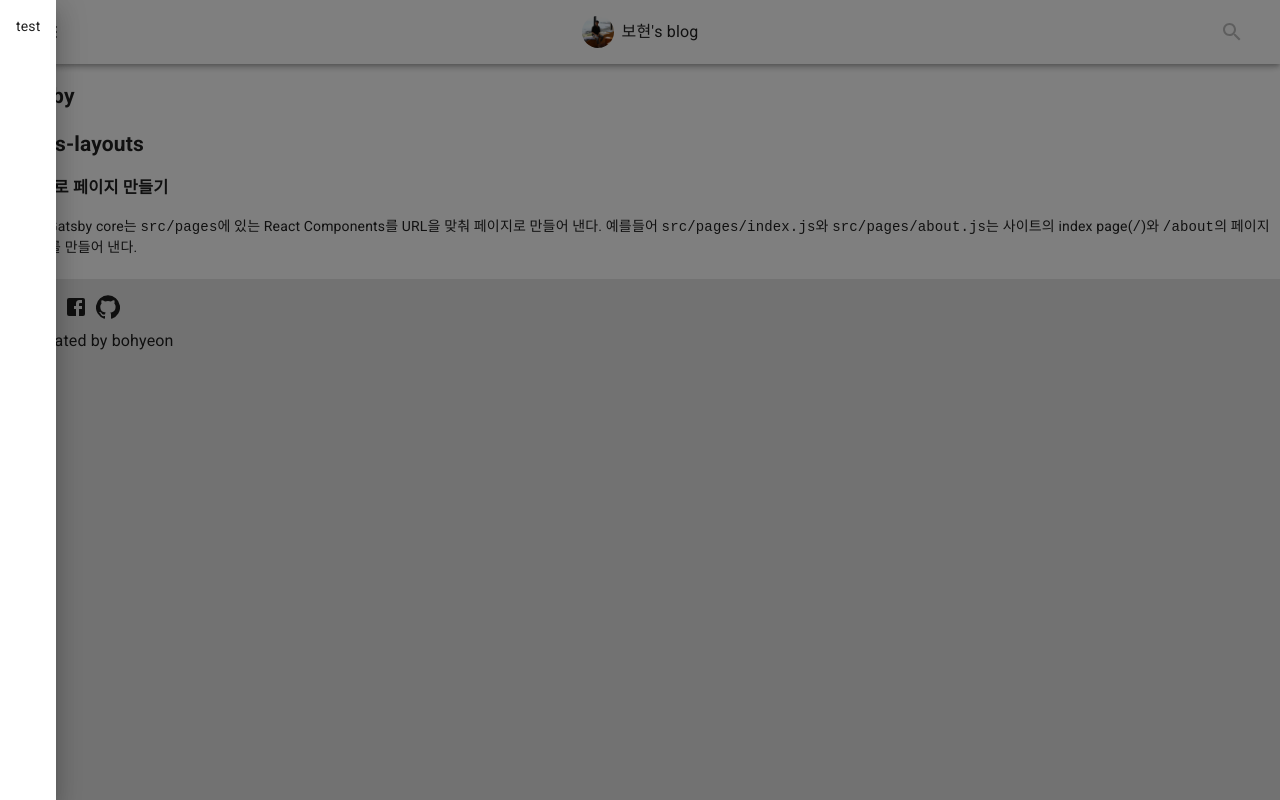
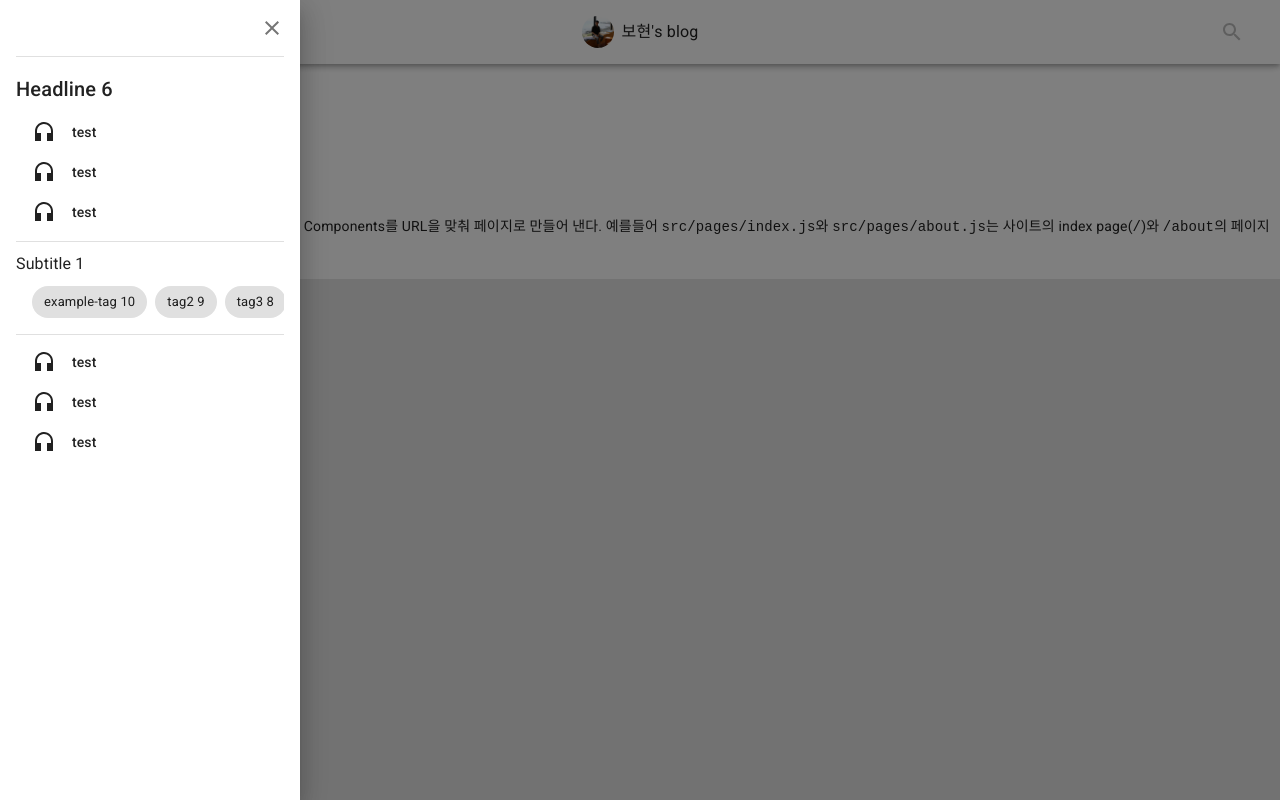
Before and after one commit to ktseo41/nextjs-blog2, a Next.js app: page /posts/Gatsby in a window 1280 px wide. Built offline with nearby package versions, Linux system fonts and the light colour scheme.

Commit message:
feat: sidebar prototype 추가

```diff
--- /dev/null
+++ b/components/CategoryListItem.tsx
@@ -0,0 +1,19 @@
+import { ListItem, Typography } from "@material-ui/core";
+
+type CategoryListItemProps = {
+  icon: JSX.Element;
+  label: string;
+};
+
+export default function CategoryListItem(props: CategoryListItemProps) {
+  const { icon, label } = props;
+
+  return (
+    <ListItem>
+      {icon}
+      <Typography style={{ marginLeft: 16 }} variant="subtitle2">
+        {label}
+      </Typography>
+    </ListItem>
+  );
+}
--- a/components/Layout.tsx
+++ b/components/Layout.tsx
@@ -26,12 +26,12 @@ const useStyles = makeStyles((theme) => {
 });
 
 export default function Layout({ children }) {
-  const [drawerOpened, setDrawerOpened] = useState<boolean>(true);
+  const [sidebarOpened, setSidebarOpened] = useState<boolean>(true);
   const classes = useStyles();
   return (
     <Container maxWidth={false} disableGutters={true}>
-      <TopAppBar setDrawerOpened={setDrawerOpened} />
-      <Sidebar open={drawerOpened} onClose={() => setDrawerOpened(false)} />
+      <TopAppBar setSidebarOpened={setSidebarOpened} />
+      <Sidebar open={sidebarOpened} setOpen={setSidebarOpened} />
       <section className={classes.body}>{children}</section>
       <Footer />
       {/* <footer className={classes.footer}>created by bohyeon</footer> */}
--- a/components/Sidebar.tsx
+++ b/components/Sidebar.tsx
@@ -1,20 +1,101 @@
-import { Box, Drawer, List, ListItem, ModalProps } from "@material-ui/core";
-import React, { useState } from "react";
+import {
+  Box,
+  Chip,
+  Divider,
+  Drawer,
+  IconButton,
+  List,
+  makeStyles,
+  Typography,
+} from "@material-ui/core";
+import { Close, HeadsetSharp } from "@material-ui/icons";
+import React, { Dispatch, SetStateAction } from "react";
+import CategoryListItem from "./CategoryListItem";
 
 type SidebarProps = {
   open: boolean;
-  onClose: ModalProps["onClose"];
+  setOpen: Dispatch<SetStateAction<boolean>>;
 };
 
+const useStyles = makeStyles((theme) => {
+  return {
+    drawerContainer: {
+      padding: `0 ${theme.spacing(2)}px`,
+      width: theme.breakpoints.width("sm") * 0.5,
+      maxWidth: theme.breakpoints.width("sm") * 0.5,
+    },
+    chipBox: {
+      padding: "0px 0px 16px 16px",
+      display: "flex",
+      flexFlow: "nowrap",
+      overflowY: "scroll",
+    },
+  };
+});
+
 export default function Sidebar(props: SidebarProps) {
-  const { open = false, onClose } = props;
-  const [ownOpen, set_open] = useState<boolean>(open);
+  const { open, setOpen } = props;
+  const classes = useStyles();
   return (
-    <Drawer anchor="left" open={open} onClose={(event, reason) => onClose(event, reason)}>
-      <Box></Box>
-      <List>
-        <ListItem>test</ListItem>
-      </List>
+    <Drawer
+      anchor="left"
+      open={open}
+      onClose={() => {
+        setOpen(false);
+      }}
+    >
+      <Box className={classes.drawerContainer}>
+        <Box style={{ display: "flex", flexDirection: "column" }}>
+          <IconButton
+            style={{ padding: "16px 0px", alignSelf: "flex-end" }}
+            onClick={() => setOpen(false)}
+          >
+            <Close />
+          </IconButton>
+          <Divider />
+        </Box>
+        <Box>
+          <Typography style={{ paddingTop: 16 }} variant="h6">
+            Headline 6
+          </Typography>
+          <List>
+            <CategoryListItem icon={<HeadsetSharp />} label="test" />
+            <CategoryListItem icon={<HeadsetSharp />} label="test" />
+            <CategoryListItem icon={<HeadsetSharp />} label="test" />
+          </List>
+          <Divider />
+          <Box>
+            <Typography style={{ padding: "8px 0px" }} variant="subtitle1">
+              Subtitle 1
+            </Typography>
+            <Box className={classes.chipBox}>
+              {[
+                { label: "example-tag", count: 10 },
+                { label: "tag2", count: 9 },
+                { label: "tag3", count: 8 },
+                { label: "tag4", count: 7 },
+                { label: "tag5", count: 6 },
+              ].map((eachChip: { label: string; count: number }) => {
+                return (
+                  <Chip
+                    style={{ marginRight: 8 }}
+                    key={eachChip.label}
+                    label={`${eachChip.label} ${eachChip.count}`}
+                  />
+                );
+              })}
+            </Box>
+            <Divider />
+          </Box>
+          <Box>
+            <List>
+              <CategoryListItem icon={<HeadsetSharp />} label="test" />
+              <CategoryListItem icon={<HeadsetSharp />} label="test" />
+              <CategoryListItem icon={<HeadsetSharp />} label="test" />
+            </List>
+          </Box>
+        </Box>
+      </Box>
     </Drawer>
   );
 }
--- a/components/TopAppBar.tsx
+++ b/components/TopAppBar.tsx
@@ -37,11 +37,11 @@ const useStyles = makeStyles((theme: Theme) =>
 );
 
 type TopAppBarProps = {
-  setDrawerOpened: Dispatch<SetStateAction<boolean>>;
+  setSidebarOpened: Dispatch<SetStateAction<boolean>>;
 };
 
 export default function TopAppBar(props: TopAppBarProps) {
-  const { setDrawerOpened } = props;
+  const { setSidebarOpened } = props;
   const classes = useStyles();
   const router = useRouter();
 
@@ -49,7 +49,7 @@ export default function TopAppBar(props: TopAppBarProps) {
     <AppBar color="primary" position="fixed">
       <Toolbar className={classes.toolbar}>
         <Box display="flex" alignItems="center">
-          <IconButton onClick={() => setDrawerOpened(true)}>
+          <IconButton onClick={() => setSidebarOpened(true)}>
             <Menu />
           </IconButton>
         </Box>
```
